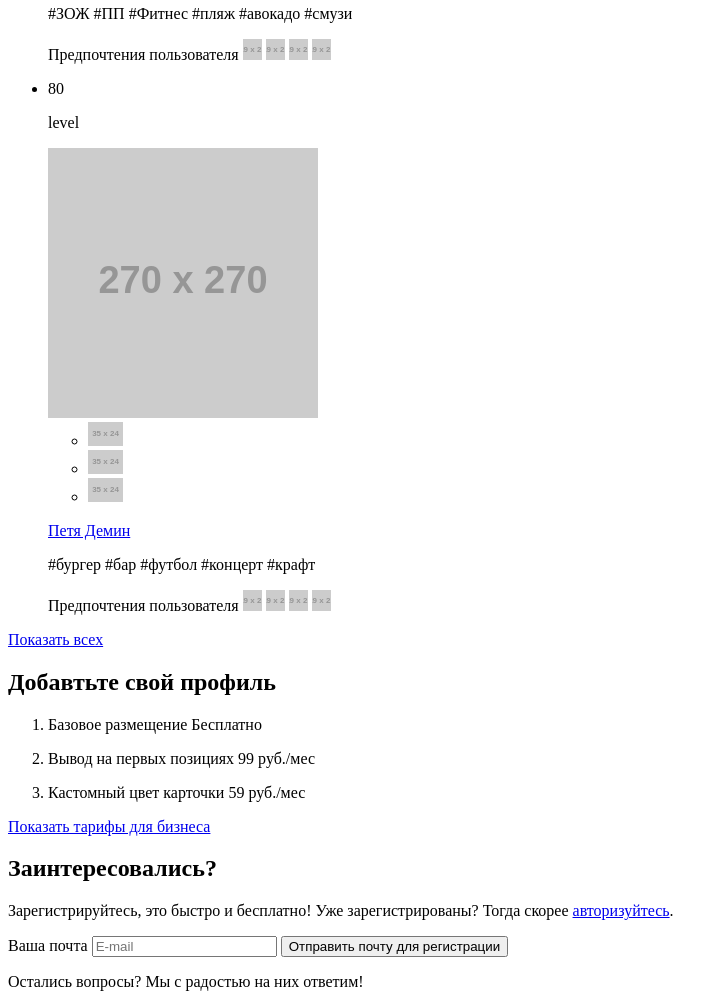
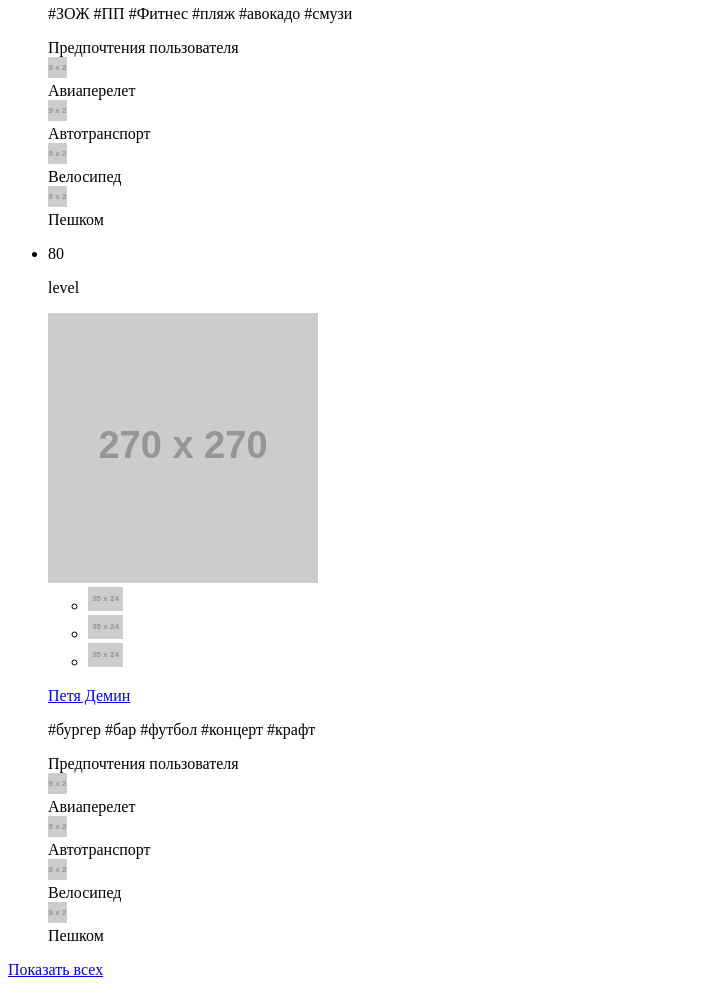
Before and after one commit to GTech1256/571665-pognali-17, a website: page source/index.html in a window 1280 px wide. Shown: the part 2200-3194 px from the top of the page, without its empty margins (0-728 px from the left). Drawn offline with Linux system fonts and the light colour scheme; placeholder pictures from the web are drawn by us.

Commit message:
adds tooltop to form.html

```diff
--- a/source/index.html
+++ b/source/index.html
@@ -250,10 +250,54 @@
               </p>
               <div class="user-card__transport-preferences">
                 <span class="visually-hidden">Предпочтения пользователя</span>
-                <img class="user-card__transport user-card__transport_active" src="http://placehold.it/19x21" alt="Пользователь выбрал Самолет" width="19" height="21">
-                <img class="user-card__transport" src="http://placehold.it/19x21" alt="Пользователь не выбрал Поезд" width="19" height="21">
-                <img class="user-card__transport" src="http://placehold.it/19x21" alt="Пользователь не выбрал Велосипед" width="19" height="21">
-                <img class="user-card__transport" src="http://placehold.it/19x21" alt="Пользователь не выбрал Пешком" width="19" height="21">
+                <div class="user-card__transport-wrapper">
+                  <img
+                    class="user-card__transport user-card__transport_active"
+                    src="http://placehold.it/19x21"
+                    alt="Пользователь выбрал Авиаперелет"
+                    width="19"
+                    height="21"
+                  >
+                  <div class="tooltip">
+                    Авиаперелет
+                  </div>
+                </div>
+                <div class="user-card__transport-wrapper">
+                  <img
+                    class="user-card__transport"
+                    src="http://placehold.it/19x21"
+                    alt="Пользователь не выбрал Автотранспорт"
+                    width="19"
+                    height="21"
+                  >
+                  <div class="tooltip">
+                    Автотранспорт
+                  </div>
+                </div>
+                <div class="user-card__transport-wrapper">
+                  <img
+                    class="user-card__transport"
+                    src="http://placehold.it/19x21"
+                    alt="Пользователь не выбрал Велосипед"
+                    width="19"
+                    height="21"
+                  >
+                  <div class="tooltip">
+                    Велосипед
+                  </div>
+                </div>
+                <div class="user-card__transport-wrapper">
+                  <img
+                    class="user-card__transport"
+                    src="http://placehold.it/19x21"
+                    alt="Пользователь не выбрал Пешком"
+                    width="19"
+                    height="21"
+                  >
+                  <div class="tooltip">
+                    Пешком
+                  </div>
+                </div>
               </div>
             </div><!-- /.user-card__info -->
           </li><!-- /.section-wrapper__item /.user-card -->
@@ -305,10 +349,54 @@
               </p>
               <div class="user-card__transport-preferences">
                 <span class="visually-hidden">Предпочтения пользователя</span>
-                <img class="user-card__transport user-card__transport_active" src="http://placehold.it/19x21" alt="Пользователь выбрал Самолет" width="19" height="21">
-                <img class="user-card__transport user-card__transport_active" src="http://placehold.it/19x21" alt="Пользователь выбрал Поезд" width="19" height="21">
-                <img class="user-card__transport" src="http://placehold.it/19x21" alt="Пользователь не выбрал Велосипед" width="19" height="21">
-                <img class="user-card__transport user-card__transport_active" src="http://placehold.it/19x21" alt="Пользователь выбрал Пешком" width="19" height="21">
+                <div class="user-card__transport-wrapper">
+                  <img
+                    class="user-card__transport user-card__transport_active"
+                    src="http://placehold.it/19x21"
+                    alt="Пользователь выбрал Авиаперелет"
+                    width="19"
+                    height="21"
+                  >
+                  <div class="tooltip">
+                    Авиаперелет
+                  </div>
+                </div>
+                <div class="user-card__transport-wrapper">
+                  <img
+                    class="user-card__transport user-card__transport_active"
+                    src="http://placehold.it/19x21"
+                    alt="Пользователь выбрал Автотранспорт"
+                    width="19"
+                    height="21"
+                  >
+                  <div class="tooltip">
+                    Автотранспорт
+                  </div>
+                </div>
+                <div class="user-card__transport-wrapper">
+                  <img
+                    class="user-card__transport"
+                    src="http://placehold.it/19x21"
+                    alt="Пользователь не выбрал Велосипед"
+                    width="19"
+                    height="21"
+                  >
+                  <div class="tooltip">
+                    Велосипед
+                  </div>
+                </div>
+                <div class="user-card__transport-wrapper">
+                  <img
+                    class="user-card__transport user-card__transport_active"
+                    src="http://placehold.it/19x21"
+                    alt="Пользователь выбрал Пешком"
+                    width="19"
+                    height="21"
+                  >
+                  <div class="tooltip">
+                    Пешком
+                  </div>
+                </div>
               </div>
             </div><!-- /.user-card__info -->
           </li><!-- /.section-wrapper__item /.user-card -->
```
Also changed, not shown: source/form.html (+20 -8 lines).
